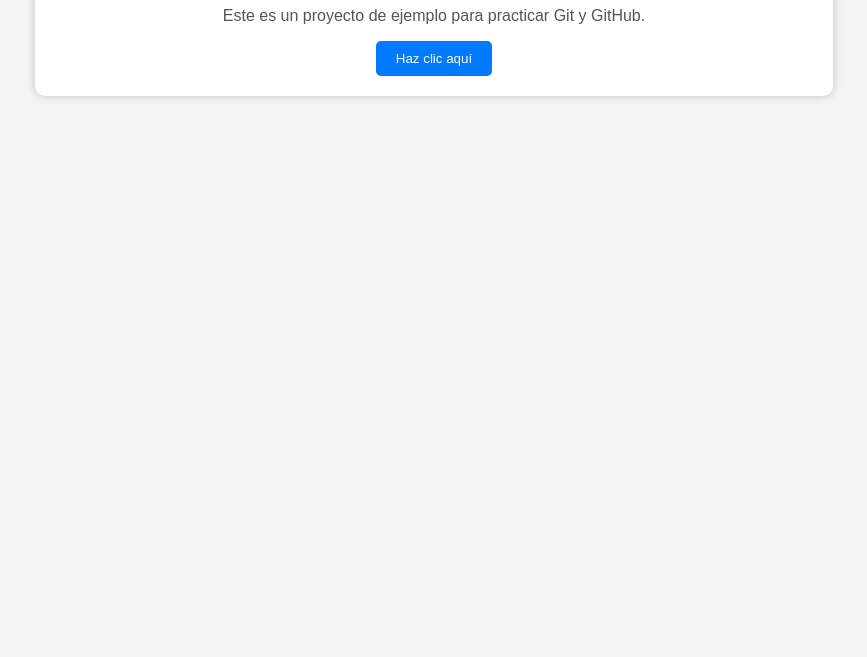
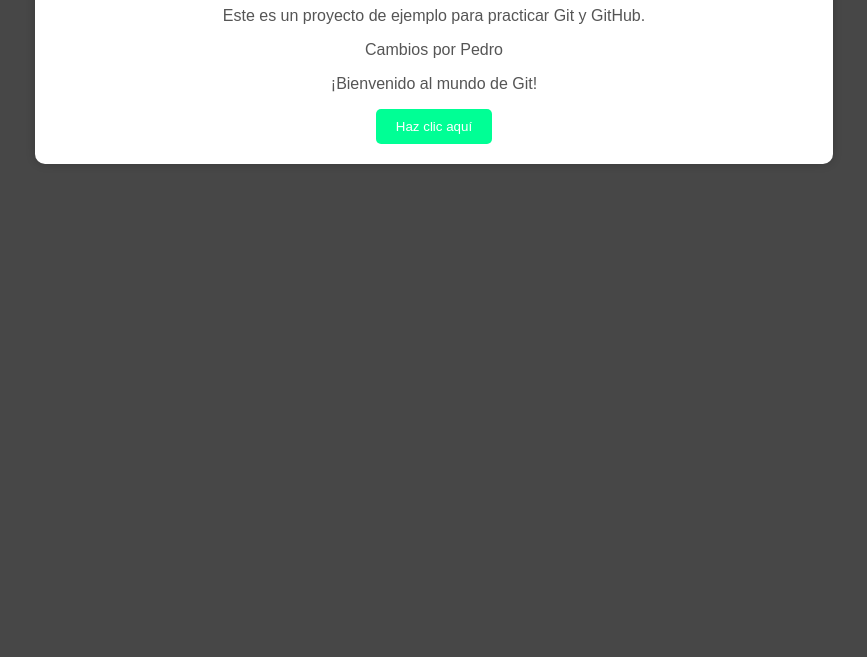
Before and after one commit to joshuaF14/Ejercicio-Git, a plain HTML site: page hola-mundo.html in a window 1280 px wide. Shown: the part 143-800 px from the top of the page, without its empty margins (206-1073 px from the left). Drawn offline with Linux system fonts and the light colour scheme.

Commit message:
cambios de pedro, pruebas

```diff
--- a/hola-mundo.html
+++ b/hola-mundo.html
@@ -8,7 +8,7 @@
     <style>
         body {
             font-family: Arial, sans-serif;
-            background-color: #f4f4f4;
+            background-color: #474747;
             text-align: center;
             margin-top: 50px;
         }
@@ -31,7 +31,7 @@
         }
 
         button {
-            background: #007BFF;
+            background: #00ff95;
             color: white;
             border: none;
             padding: 10px 20px;
@@ -49,6 +49,9 @@
     <div class="contenedor">
         <h1>Ejercicio de Git</h1>
         <p>Este es un proyecto de ejemplo para practicar Git y GitHub.</p>
+        <p>Cambios por Pedro</p>
+
+        <p>¡Bienvenido al mundo de Git!</p>
 
         <button onclick="saludar()">Haz clic aquí</button>
     </div>
```
